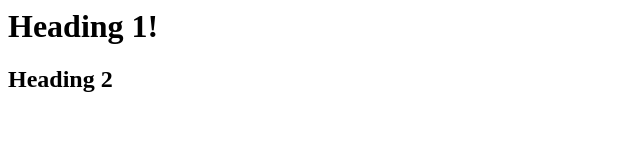
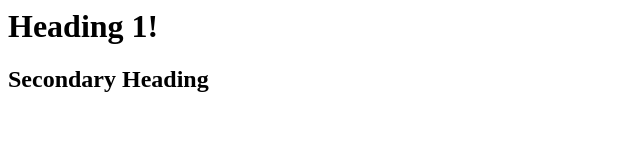
Before and after one commit to ccs-winter-2019/2.1-git_branches, a plain HTML site: page index.html in a window 1280 px wide. Shown: the whole page, without its empty margins (0-640 px from the left). Drawn offline with Linux system fonts and the light colour scheme.

Commit message:
Updated secondary heading

```diff
--- a/index.html
+++ b/index.html
@@ -4,7 +4,7 @@
 
     <h1>Heading 1!</h1>
 
-    <h2>Heading 2</h2>
+    <h2>Secondary Heading</h2>
 
 </body>
 
```
